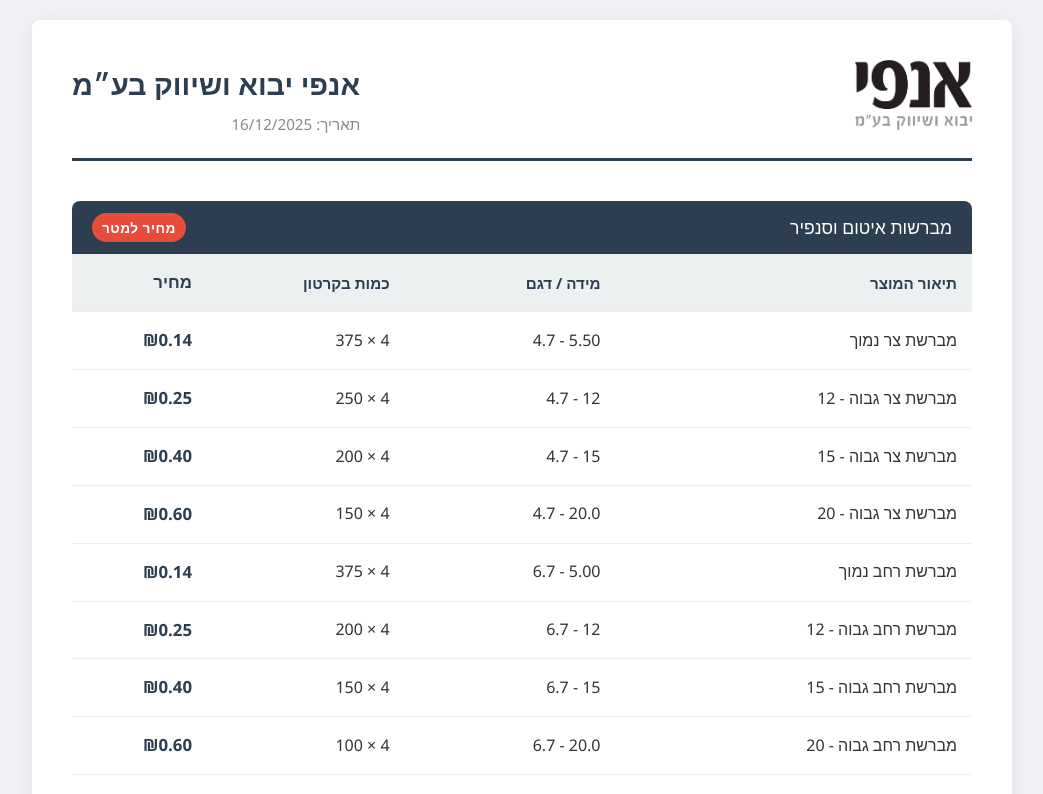
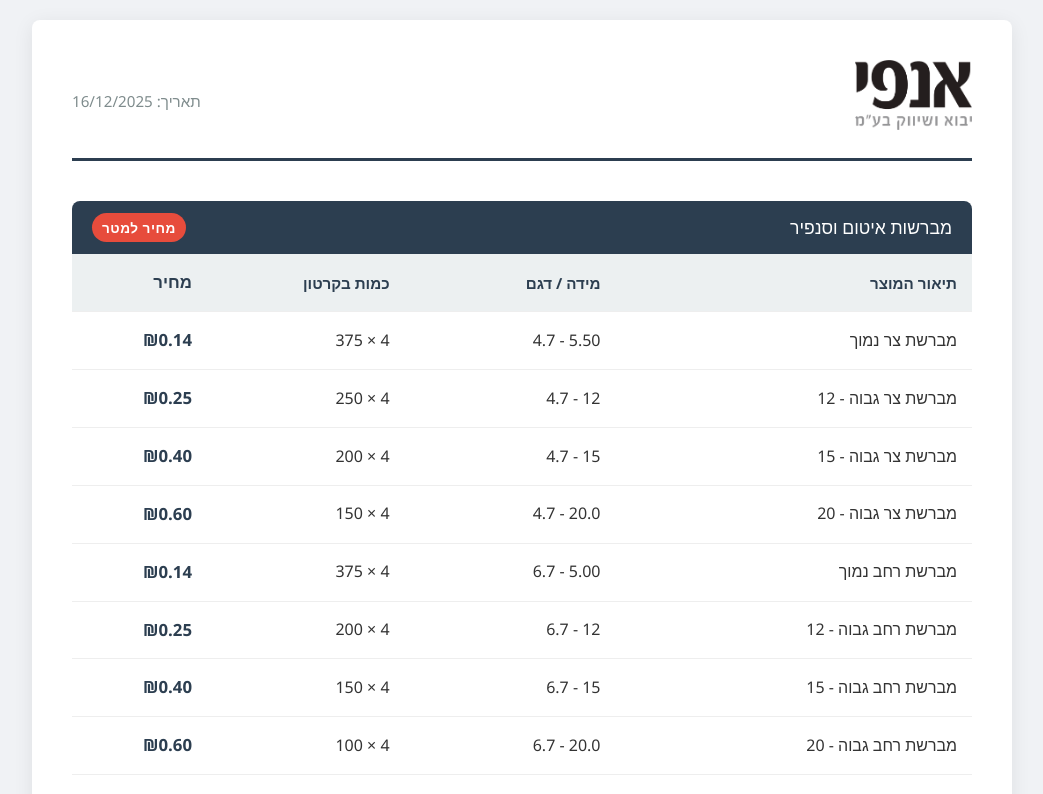
Before and after one commit to anfialuminium/crm, a website: page customers/aloni.html in a window 1280 px wide. Shown: the top 794 px of the page, without its empty margins (118-1161 px from the left). Drawn offline with Linux system fonts and the light colour scheme.

Commit message:
Update aloni.html

```diff
--- a/customers/aloni.html
+++ b/customers/aloni.html
@@ -330,7 +330,7 @@
                 <img src="logo.png" alt="לוגו אנפי יבוא ושיווק">
             </div>
             <div class="company-info">
-                <h1>אנפי יבוא ושיווק בע״מ</h1>
+
                 <p>תאריך: 16/12/2025</p>
             </div>
         </header>
```
